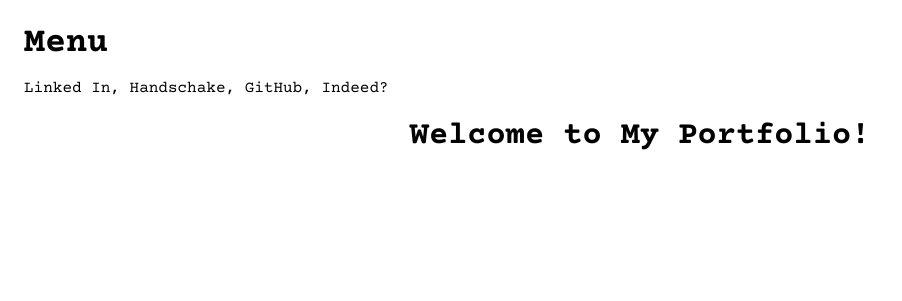
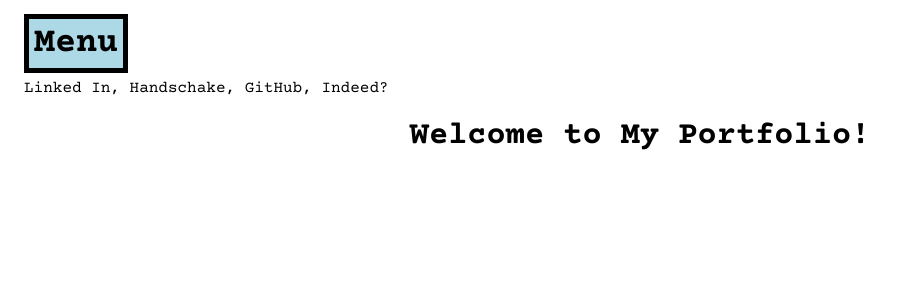
Before and after one commit to AnikThom/portfolio, a plain HTML site: page index.html in a window 1280 px wide. Shown: the whole page, without its empty margins (0-902 px from the left). Drawn offline with nearby package versions, Linux system fonts and the light colour scheme.

Commit message:
Update styles.css

```diff
--- a/styles.css
+++ b/styles.css
@@ -60,6 +60,15 @@ h1{
   .nav a {font-size: 18px;}
 }
 
+#menuBtn{
+  background-color: lightblue;
+  width: 50px;
+  height: 50px;
+  border: 5px solid;
+  padding: 5px;
+  text-align: center;
+}
+
 #move {
   transition: margin-left .5s;
   padding: 16px;
```
